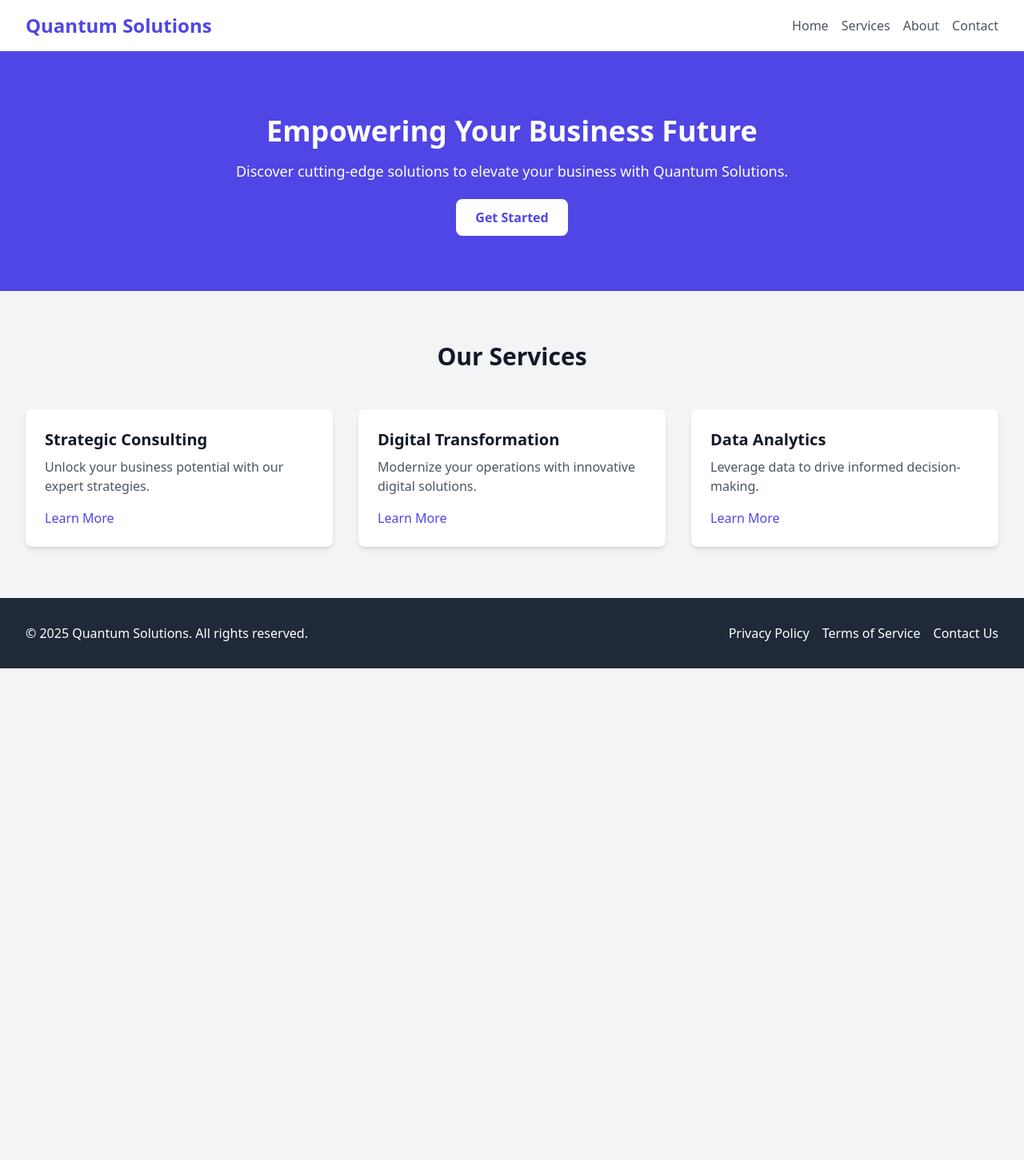
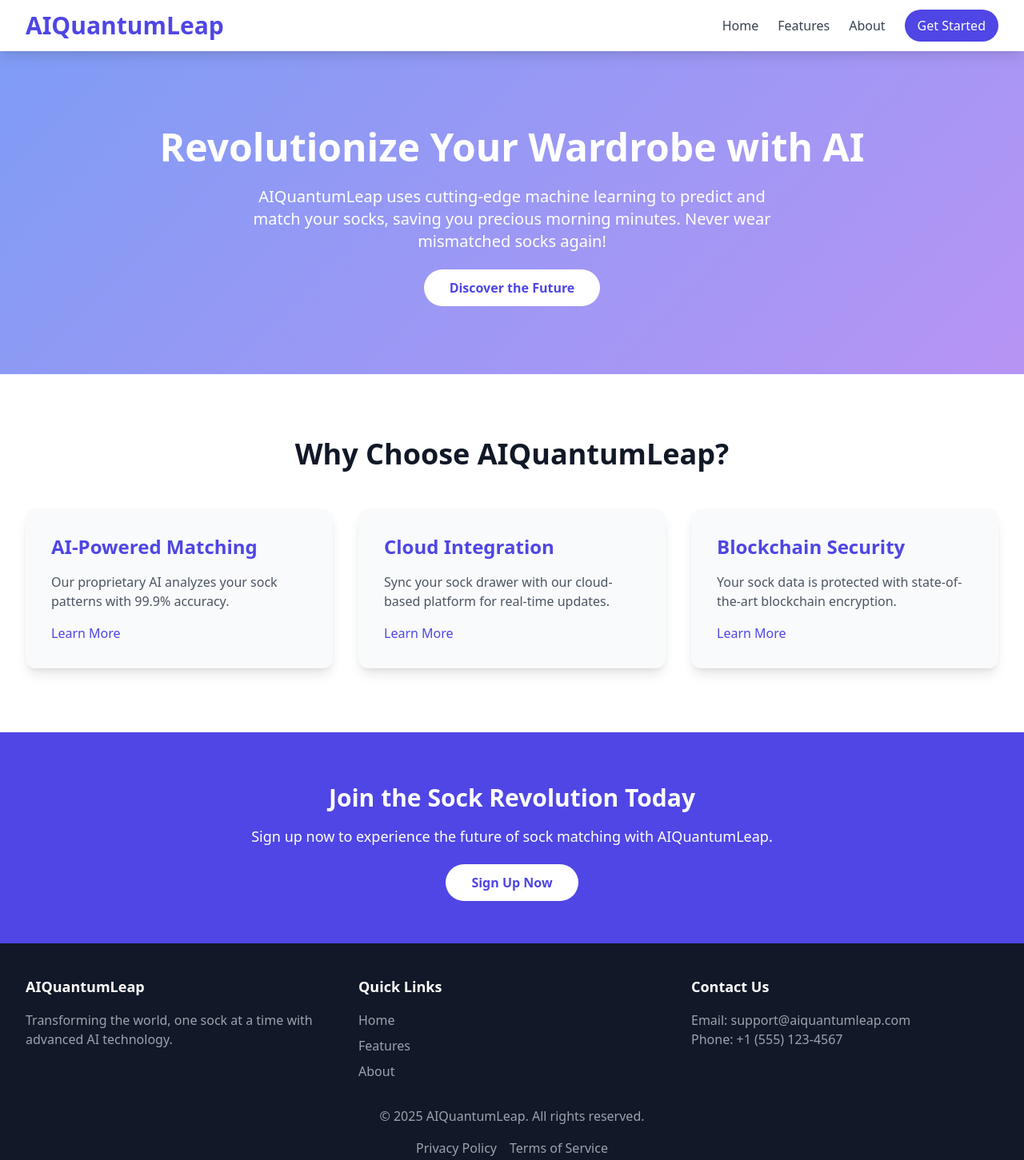
Before and after one commit to wfoyt/wfoyt.github.io, a plain HTML site: page index.html in a window 1280 px wide. Shown: the whole page at 80% size. Before the commit the page ends 836 px from the top, so only its background shows below. Drawn offline with nearby package versions, Linux system fonts and the light colour scheme.

Commit message:
New Website

```diff
--- a/index.html
+++ b/index.html
@@ -42,73 +42,127 @@
 <head>
     <meta charset="UTF-8">
     <meta name="viewport" content="width=device-width, initial-scale=1.0">
-    <title>Quantum Solutions - Innovative Business Consulting</title>
+    <title>AIQuantumLeap - Revolutionary AI Sock Matching</title>
     <script src="https://cdn.tailwindcss.com"></script>
-    <link href="https://fonts.googleapis.com/css2?family=Inter:wght@400;600;700&display=swap" rel="stylesheet">
+    <link href="https://fonts.googleapis.com/css2?family=Roboto:wght@300;400;700&display=swap" rel="stylesheet">
+    <style>
+        .hero-bg {
+            background: linear-gradient(135deg, #7f9cf5 0%, #b794f4 100%);
+        }
+        .animate-pulse-slow {
+            animation: pulse 4s cubic-bezier(0.4, 0, 0.6, 1) infinite;
+        }
+        .hover-scale {
+            transition: transform 0.3s ease;
+        }
+        .hover-scale:hover {
+            transform: scale(1.05);
+        }
+    </style>
 </head>
-<body class="font-inter bg-gray-100 text-gray-900">
+<body class="font-roboto bg-gray-50 text-gray-900">
     <!-- Navigation Bar -->
-    <nav class="bg-white shadow-lg">
+    <nav class="bg-white shadow-lg sticky top-0 z-50">
         <div class="max-w-7xl mx-auto px-4 sm:px-6 lg:px-8">
             <div class="flex justify-between h-16">
                 <div class="flex items-center">
-                    <h1 class="text-2xl font-bold text-indigo-600">Quantum Solutions</h1>
+                    <h1 class="text-3xl font-bold text-indigo-600">AIQuantumLeap</h1>
                 </div>
-                <div class="flex items-center space-x-4">
-                    <a href="https://www.youtube.com/watch?v=dQw4w9WgXcQ" class="text-gray-600 hover:text-indigo-600">Home</a>
-                    <a href="https://www.youtube.com/watch?v=dQw4w9WgXcQ" class="text-gray-600 hover:text-indigo-600">Services</a>
-                    <a href="https://www.youtube.com/watch?v=dQw4w9WgXcQ" class="text-gray-600 hover:text-indigo-600">About</a>
-                    <a href="https://www.youtube.com/watch?v=dQw4w9WgXcQ" class="text-gray-600 hover:text-indigo-600">Contact</a>
+                <div class="flex items-center space-x-6">
+                    <a href="https://www.youtube.com/watch?v=dQw4w9WgXcQ" class="text-gray-700 hover:text-indigo-600 font-medium">Home</a>
+                    <a href="https://www.youtube.com/watch?v=dQw4w9WgXcQ" class="text-gray-700 hover:text-indigo-600 font-medium">Features</a>
+                    <a href="https://www.youtube.com/watch?v=dQw4w9WgXcQ" class="text-gray-700 hover:text-indigo-600 font-medium">About</a>
+                    <a href="https://www.youtube.com/watch?v=dQw4w9WgXcQ" class="bg-indigo-600 text-white px-4 py-2 rounded-full hover:bg-indigo-700">Get Started</a>
                 </div>
             </div>
         </div>
     </nav>
 
     <!-- Hero Section -->
-    <section class="bg-indigo-600 text-white py-20">
+    <section class="hero-bg text-white py-24">
         <div class="max-w-7xl mx-auto px-4 sm:px-6 lg:px-8 text-center">
-            <h2 class="text-4xl font-bold mb-4">Empowering Your Business Future</h2>
-            <p class="text-lg mb-8">Discover cutting-edge solutions to elevate your business with Quantum Solutions.</p>
-            <a href="https://www.youtube.com/watch?v=dQw4w9WgXcQ" class="bg-white text-indigo-600 px-6 py-3 rounded-lg font-semibold hover:bg-gray-200">Get Started</a>
+            <h2 class="text-5xl font-bold mb-6 animate-pulse-slow">Revolutionize Your Wardrobe with AI</h2>
+            <p class="text-xl mb-8 max-w-2xl mx-auto">AIQuantumLeap uses cutting-edge machine learning to predict and match your socks, saving you precious morning minutes. Never wear mismatched socks again!</p>
+            <a href="https://www.youtube.com/watch?v=dQw4w9WgXcQ" class="bg-white text-indigo-600 px-8 py-3 rounded-full font-semibold hover:bg-gray-100 hover-scale">Discover the Future</a>
         </div>
     </section>
 
-    <!-- Services Section -->
-    <section class="py-16">
+    <!-- Features Section -->
+    <section class="py-20 bg-white">
         <div class="max-w-7xl mx-auto px-4 sm:px-6 lg:px-8">
-            <h2 class="text-3xl font-bold text-center mb-12">Our Services</h2>
+            <h2 class="text-4xl font-bold text-center mb-12">Why Choose AIQuantumLeap?</h2>
             <div class="grid grid-cols-1 md:grid-cols-3 gap-8">
-                <div class="bg-white p-6 rounded-lg shadow-md">
-                    <h3 class="text-xl font-semibold mb-2">Strategic Consulting</h3>
-                    <p class="text-gray-600 mb-4">Unlock your business potential with our expert strategies.</p>
+                <div class="bg-gray-50 p-8 rounded-xl shadow-lg hover-scale">
+                    <h3 class="text-2xl font-semibold mb-4 text-indigo-600">AI-Powered Matching</h3>
+                    <p class="text-gray-600 mb-4">Our proprietary AI analyzes your sock patterns with 99.9% accuracy.</p>
                     <a href="https://www.youtube.com/watch?v=dQw4w9WgXcQ" class="text-indigo-600 hover:underline">Learn More</a>
                 </div>
-                <div class="bg-white p-6 rounded-lg shadow-md">
-                    <h3 class="text-xl font-semibold mb-2">Digital Transformation</h3>
-                    <p class="text-gray-600 mb-4">Modernize your operations with innovative digital solutions.</p>
+                <div class="bg-gray-50 p-8 rounded-xl shadow-lg hover-scale">
+                    <h3 class="text-2xl font-semibold mb-4 text-indigo-600">Cloud Integration</h3>
+                    <p class="text-gray-600 mb-4">Sync your sock drawer with our cloud-based platform for real-time updates.</p>
                     <a href="https://www.youtube.com/watch?v=dQw4w9WgXcQ" class="text-indigo-600 hover:underline">Learn More</a>
                 </div>
-                <div class="bg-white p-6 rounded-lg shadow-md">
-                    <h3 class="text-xl font-semibold mb-2">Data Analytics</h3>
-                    <p class="text-gray-600 mb-4">Leverage data to drive informed decision-making.</p>
+                <div class="bg-gray-50 p-8 rounded-xl shadow-lg hover-scale">
+                    <h3 class="text-2xl font-semibold mb-4 text-indigo-600">Blockchain Security</h3>
+                    <p class="text-gray-600 mb-4">Your sock data is protected with state-of-the-art blockchain encryption.</p>
                     <a href="https://www.youtube.com/watch?v=dQw4w9WgXcQ" class="text-indigo-600 hover:underline">Learn More</a>
                 </div>
             </div>
         </div>
     </section>
 
+    <!-- Call to Action Section -->
+    <section class="bg-indigo-600 text-white py-16">
+        <div class="max-w-7xl mx-auto px-4 sm:px-6 lg:px-8 text-center">
+            <h2 class="text-3xl font-bold mb-4">Join the Sock Revolution Today</h2>
+            <p class="text-lg mb-8">Sign up now to experience the future of sock matching with AIQuantumLeap.</p>
+            <a href="https://www.youtube.com/watch?v=dQw4w9WgXcQ" class="bg-white text-indigo-600 px-8 py-3 rounded-full font-semibold hover:bg-gray-100 hover-scale">Sign Up Now</a>
+        </div>
+    </section>
+
     <!-- Footer -->
-    <footer class="bg-gray-800 text-white py-8">
+    <footer class="bg-gray-900 text-white py-10">
         <div class="max-w-7xl mx-auto px-4 sm:px-6 lg:px-8">
-            <div class="flex flex-col md:flex-row justify-between items-center">
-                <p>&copy; 2025 Quantum Solutions. All rights reserved.</p>
-                <div class="flex space-x-4 mt-4 md:mt-0">
+            <div class="grid grid-cols-1 md:grid-cols-3 gap-8">
+                <div>
+                    <h3 class="text-lg font-semibold mb-4">AIQuantumLeap</h3>
+                    <p class="text-gray-400">Transforming the world, one sock at a time with advanced AI technology.</p>
+                </div>
+                <div>
+                    <h3 class="text-lg font-semibold mb-4">Quick Links</h3>
+                    <ul class="space-y-2">
+                        <li><a href="https://www.youtube.com/watch?v=dQw4w9WgXcQ" class="text-gray-400 hover:text-indigo-400">Home</a></li>
+                        <li><a href="https://www.youtube.com/watch?v=dQw4w9WgXcQ" class="text-gray-400 hover:text-indigo-400">Features</a></li>
+                        <li><a href="https://www.youtube.com/watch?v=dQw4w9WgXcQ" class="text-gray-400 hover:text-indigo-400">About</a></li>
+                    </ul>
+                </div>
+                <div>
+                    <h3 class="text-lg font-semibold mb-4">Contact Us</h3>
+                    <p class="text-gray-400">Email: <a href="https://www.youtube.com/watch?v=dQw4w9WgXcQ" class="hover:text-indigo-400">support@aiquantumleap.com</a></p>
+                    <p class="text-gray-400">Phone: <a href="https://www.youtube.com/watch?v=dQw4w9WgXcQ" class="hover:text-indigo-400">+1 (555) 123-4567</a></p>
+                </div>
+            </div>
+            <div class="mt-8 text-center text-gray-400">
+                <p>&copy; 2025 AIQuantumLeap. All rights reserved.</p>
+                <div class="flex justify-center space-x-4 mt-4">
                     <a href="https://www.youtube.com/watch?v=dQw4w9WgXcQ" class="hover:text-indigo-400">Privacy Policy</a>
                     <a href="https://www.youtube.com/watch?v=dQw4w9WgXcQ" class="hover:text-indigo-400">Terms of Service</a>
-                    <a href="https://www.youtube.com/watch?v=dQw4w9WgXcQ" class="hover:text-indigo-400">Contact Us</a>
                 </div>
             </div>
         </div>
     </footer>
+
+    <!-- Minimal JavaScript for subtle interactivity -->
+    <script>
+        // Add smooth scroll to anchor links
+        document.querySelectorAll('a[href^="#"]').forEach(anchor => {
+            anchor.addEventListener('click', function(e) {
+                e.preventDefault();
+                document.querySelector(this.getAttribute('href')).scrollIntoView({
+                    behavior: 'smooth'
+                });
+            });
+        });
+    </script>
 </body>
 </html>
```
